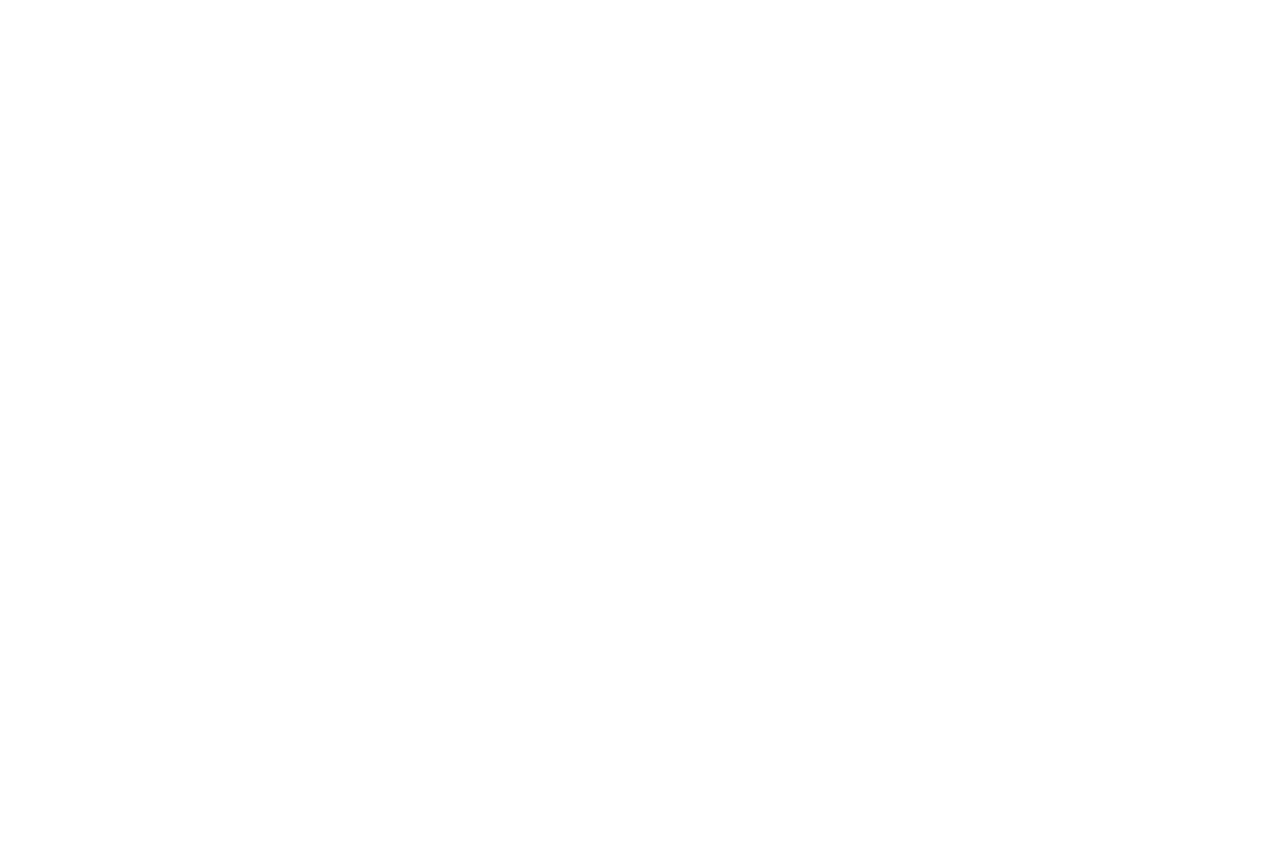
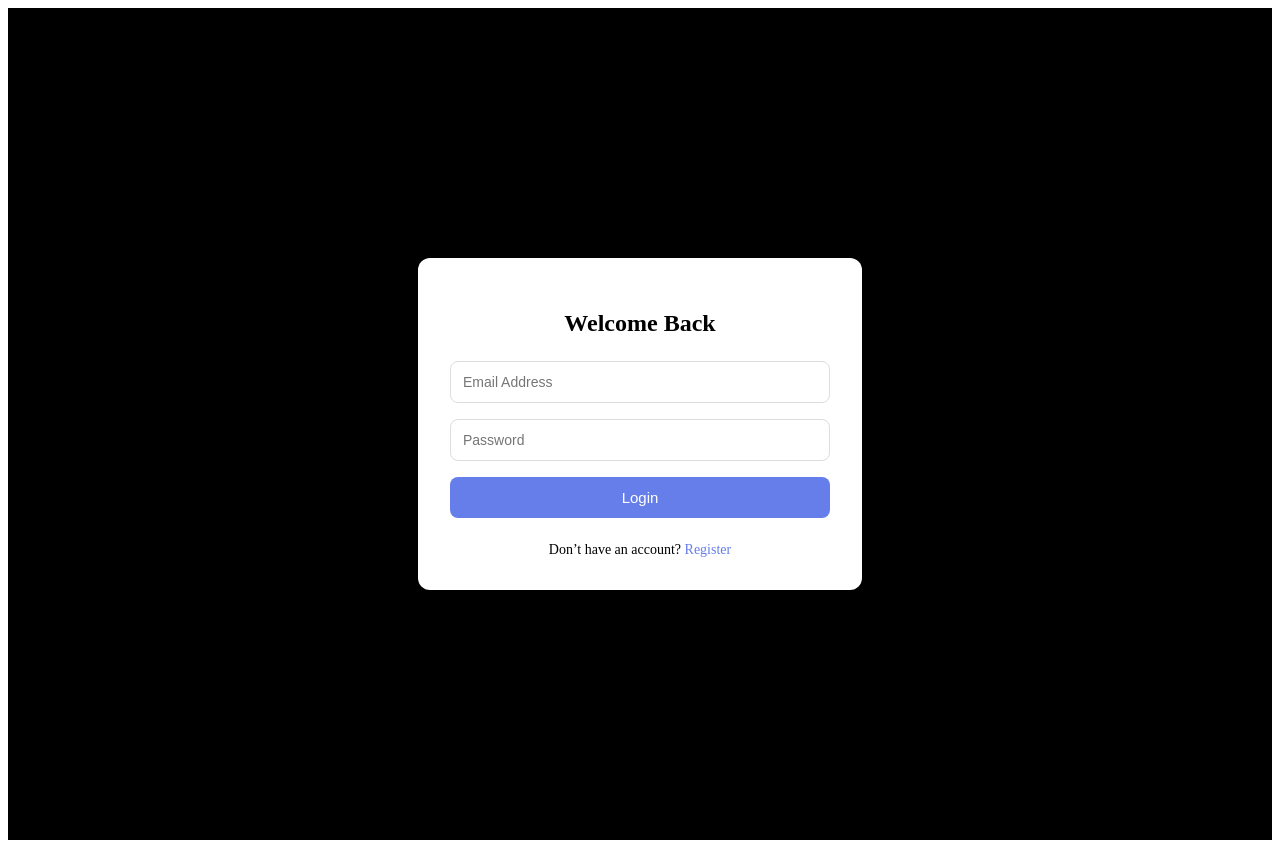
Before and after one commit to Arnav181/Login-Signup, a React app in the folder frontend/: page / in a window 1280 px wide. Before the commit this address had no page. Before the commit the page ends 800 px from the top, so only its background shows below. Built offline with nearby package versions, Linux system fonts and the light colour scheme; the HTML template or start-up script is replaced by a standard one.

Commit message:
fix netlify react router redirect

```diff
--- a/frontend/src/App.jsx
+++ b/frontend/src/App.jsx
@@ -8,7 +8,7 @@
 function App() {
   return (
     <Routes>
-      <Route path="/login" element={<Login />} />
+      <Route path="/" element={<Login />} />
       <Route path="/register" element={<Register />} />
       <Route path="/profile" element={<ProtectedRoute><Profile/></ProtectedRoute>}/>
     </Routes>
--- a/frontend/src/pages/Profile.jsx
+++ b/frontend/src/pages/Profile.jsx
@@ -33,7 +33,7 @@
           }}
           onClick={() => {
             localStorage.removeItem("token");
-            window.location.href = "/login";
+            window.location.href = "/";
           }}
         >
           Logout
--- a/frontend/src/pages/Register.jsx
+++ b/frontend/src/pages/Register.jsx
@@ -180,7 +180,7 @@
 
         <div style={styles.footerText}>
           Already have an account?{" "}
-          <Link to="/login" style={styles.link}>
+          <Link to="/" style={styles.link}>
             Login
           </Link>
         </div>
```
